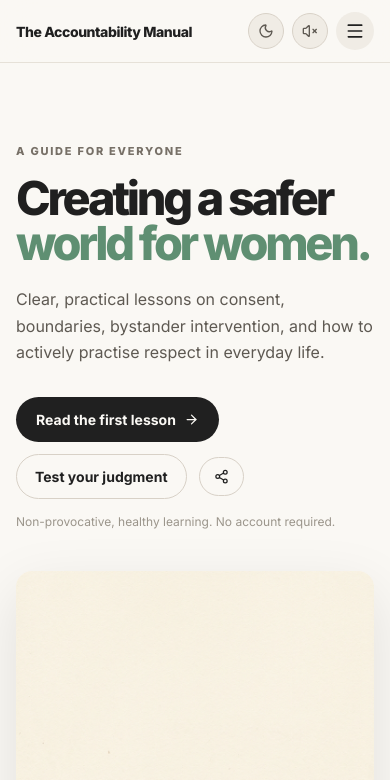
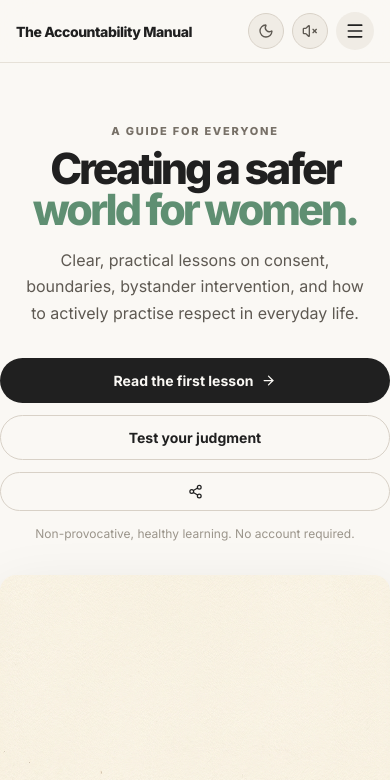
Before and after one commit to SubhrajeetBhattacharjee/Accountability-Manual, a Next.js app: page / in a window 390 px wide. Shown: the top 780 px of the page. Built offline with nearby package versions, Linux system fonts and the light colour scheme.

Commit message:
Fix mobile overflow layout bugs and polish mobile UI alignments

```diff
--- a/app/globals.css
+++ b/app/globals.css
@@ -43,15 +43,15 @@
 
 /* ── RESET ───────────────────────────────────────────────────── */
 *, *::before, *::after { box-sizing: border-box; margin: 0; padding: 0; }
-html { scroll-behavior: smooth; -webkit-text-size-adjust: 100%; }
-body { background: var(--bg); color: var(--ink); font-family: 'Inter', Arial, Helvetica, sans-serif; line-height: 1.5; overflow-x: hidden; }
+html { scroll-behavior: smooth; -webkit-text-size-adjust: 100%; overflow-x: hidden; width: 100%; }
+body { background: var(--bg); color: var(--ink); font-family: 'Inter', Arial, Helvetica, sans-serif; line-height: 1.5; overflow-x: hidden; width: 100%; position: relative; }
 img { max-width: 100%; height: auto; display: block; }
 a { color: inherit; text-decoration: none; }
 button { font: inherit; cursor: pointer; border: none; background: none; }
 
 /* ── LAYOUT ──────────────────────────────────────────────────── */
-.site-shell { overflow-x: hidden; }
-.page-wrap { width: min(1120px, calc(100% - 48px)); margin-inline: auto; }
+.site-shell { overflow-x: hidden; width: 100%; position: relative; }
+.page-wrap { width: 100%; max-width: 1120px; padding: 0 24px; margin-inline: auto; }
 
 /* ── SCROLL PROGRESS ─────────────────────────────────────────── */
 .scroll-progress-track {
@@ -576,7 +576,10 @@
 
 /* ── MOBILE RESPONSIVE ───────────────────────────────────────── */
 @media (max-width: 768px) {
-  .page-wrap { width: calc(100% - 32px); }
+  .page-wrap { padding: 0 16px; }
+
+  /* Prevent any long unbroken words from causing overflow */
+  h1, h2, h3, p { word-wrap: break-word; overflow-wrap: break-word; }
 
   /* Header */
   .header-inner { min-height: 62px; }
@@ -602,11 +605,13 @@
   .nav-cta { justify-content: center; margin-top: 8px; }
 
   /* Hero */
-  .hero { min-height: auto; padding: 80px 0 64px; flex-direction: column; gap: 40px; }
-  .hero-copy { max-width: 100%; }
-  .hero h1 { font-size: clamp(40px, 12vw, 62px); }
-  .hero-copy > p { font-size: 16px; }
-  .hero-art { width: 100%; }
+  .hero { min-height: auto; padding: 60px 0 48px; flex-direction: column; gap: 32px; text-align: center; }
+  .hero-copy { max-width: 100%; display: flex; flex-direction: column; align-items: center; }
+  .hero h1 { font-size: clamp(38px, 11vw, 54px); margin: 8px 0 16px; }
+  .hero-copy > p { font-size: 16px; text-align: center; max-width: 90%; }
+  .hero-actions { justify-content: center; width: 100%; }
+  .hero-actions .primary-button, .hero-actions .secondary-button { width: 100%; justify-content: center; }
+  .hero-art { width: 100%; max-width: 400px; margin: 0 auto; }
 
   /* Quiz */
   .demo-section { padding: 72px 0; }
@@ -670,18 +675,19 @@
   .takeaway-grid { grid-template-columns: 1fr; }
 
   /* Newsletter */
-  .newsletter-section { padding: 64px 0 80px; }
-  .newsletter-form { flex-direction: column; }
-  .newsletter-input { border-radius: 12px; }
-  .newsletter-form .primary-button { border-radius: 12px; justify-content: center; }
+  .newsletter-section { padding: 48px 0 64px; }
+  .newsletter-form { flex-direction: column; width: 100%; gap: 12px; }
+  .newsletter-input { border-radius: 999px; width: 100%; text-align: center; }
+  .newsletter-form .primary-button { border-radius: 999px; width: 100%; justify-content: center; }
 
   /* Footer */
   .footer-inner { flex-direction: column; align-items: flex-start; gap: 8px; }
   .footer-tagline { font-size: 12px; }
   /* Pledge mobile */
-  .pledge-section { padding: 64px 0; }
-  .pledge-inner { flex-direction: column; gap: 40px; }
-  .pledge-form { flex-direction: column; }
+  .pledge-section { padding: 56px 0; }
+  .pledge-inner { flex-direction: column; gap: 32px; }
+  .pledge-form { flex-direction: column; width: 100%; gap: 12px; }
+  .pledge-input { text-align: center; }
   .pledge-btn { width: 100%; justify-content: center; }
 }
 
```
